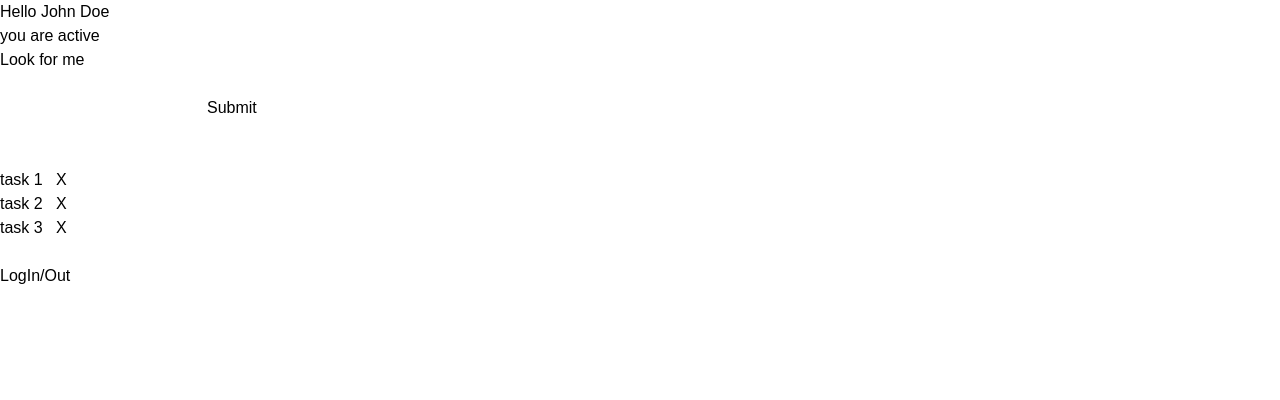
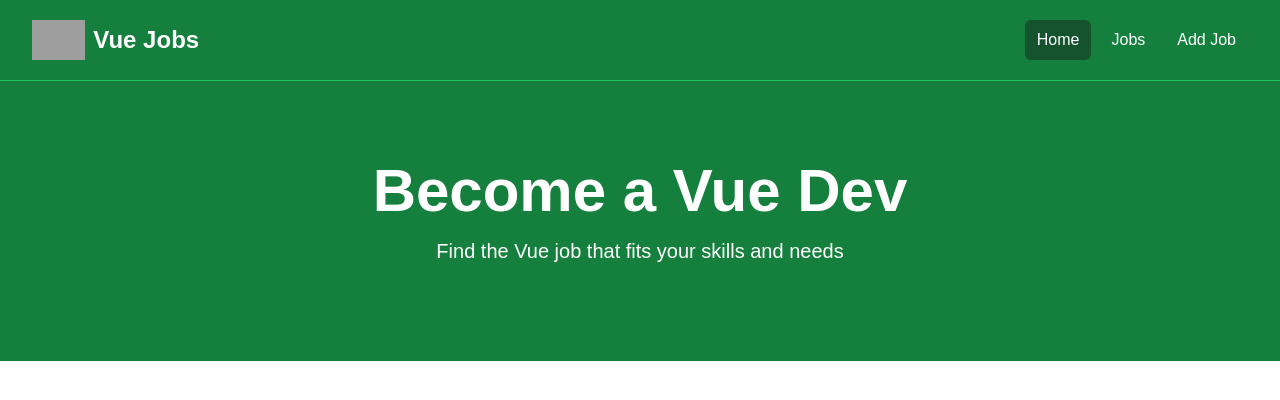
Before and after one commit to manohySr/handy-vue, a Vue app: page / in a window 1280 px wide. Shown: the top 400 px of the page. Built offline with nearby package versions, Linux system fonts and the light colour scheme; grey boxes are pictures that could not be loaded.

Commit message:
feature:   page take form

```diff
--- a/src/App.vue
+++ b/src/App.vue
@@ -1,51 +1,11 @@
 <script setup>
-import { ref } from 'vue'
+import NavBar from '@/components/NavBar.vue'
+import Hero from '@/components/Hero.vue'
+import HomeCards from '@/components/HomeCards.vue'
+import JobListings from '@/components/JobListings.vue'
+</script>
 
-const name = ref('John Doe')
-const status = ref(true)
-const tasks = ref(['task 1', 'task 2', 'task 3'])
-const newTask = ref('')
-
-const toggleStatus = () => {
-  status.value = !status.value
-}
-
-const addTask = () => {
-  if (newTask.value != '') {
-    tasks.value.push(newTask.value)
-    newTask.value = ''
-  }
-}
-
-const deleteTask = (index) => {
-  tasks.value.splice(index, 1)
-}
-</script>
 <template>
-  <h1>Hello {{ name }}</h1>
-  <p v-if="status">you are active</p>
-  <p v-else>you are inactive</p>
-  <a :href="link">Look for me</a>
-
-  <br />
-  <br />
-
-  <form @submit.prevent="addTask">
-    <input v-model="newTask" />
-    <button type="submit">Submit</button>
-  </form>
-
-  <br />
-  <br />
-  <ul>
-    <li v-for="(task, index) in tasks" :key="task">
-      <span>
-        {{ task }}
-      </span>
-      <span>&nbsp;&nbsp;&nbsp;</span>
-      <button @click="deleteTask(index)">X</button>
-    </li>
-  </ul>
-  <br />
-  <button @click="toggleStatus">LogIn/Out</button>
+  <NavBar />
+  <Hero />
 </template>
```
